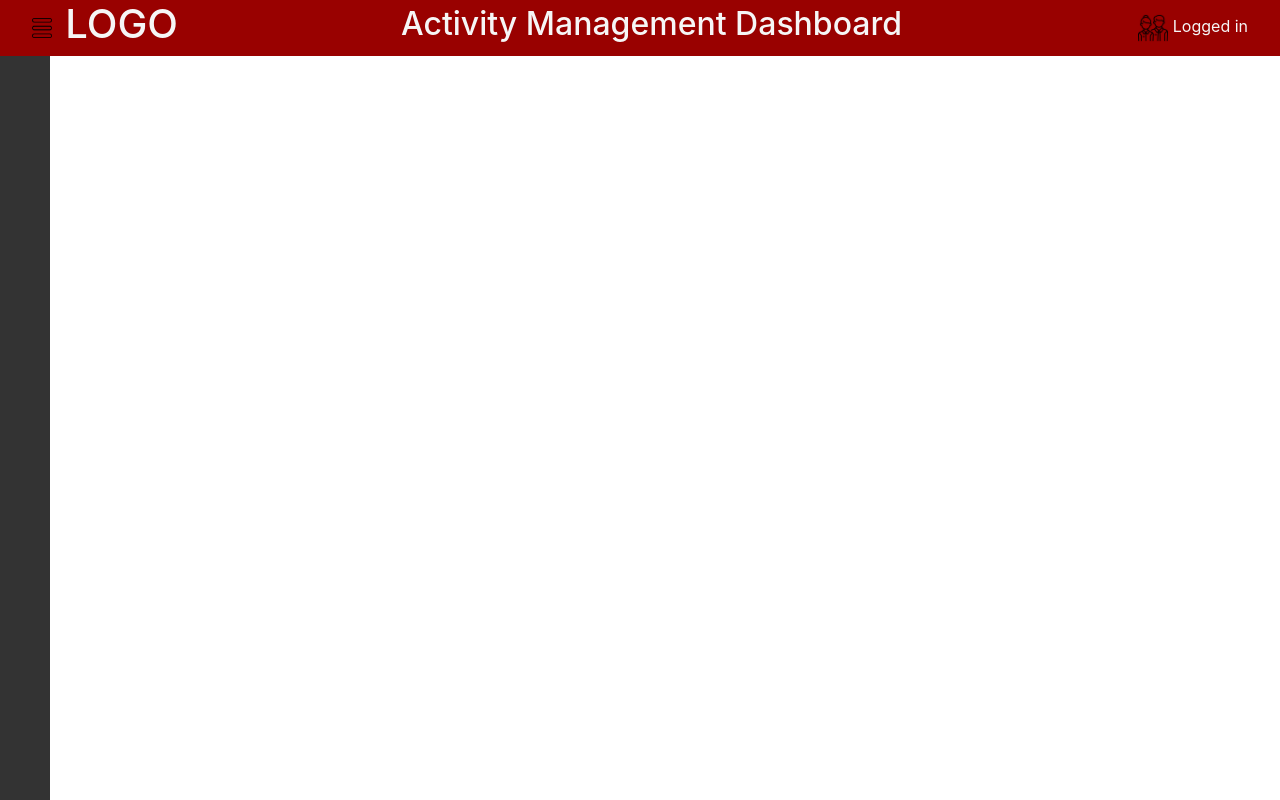
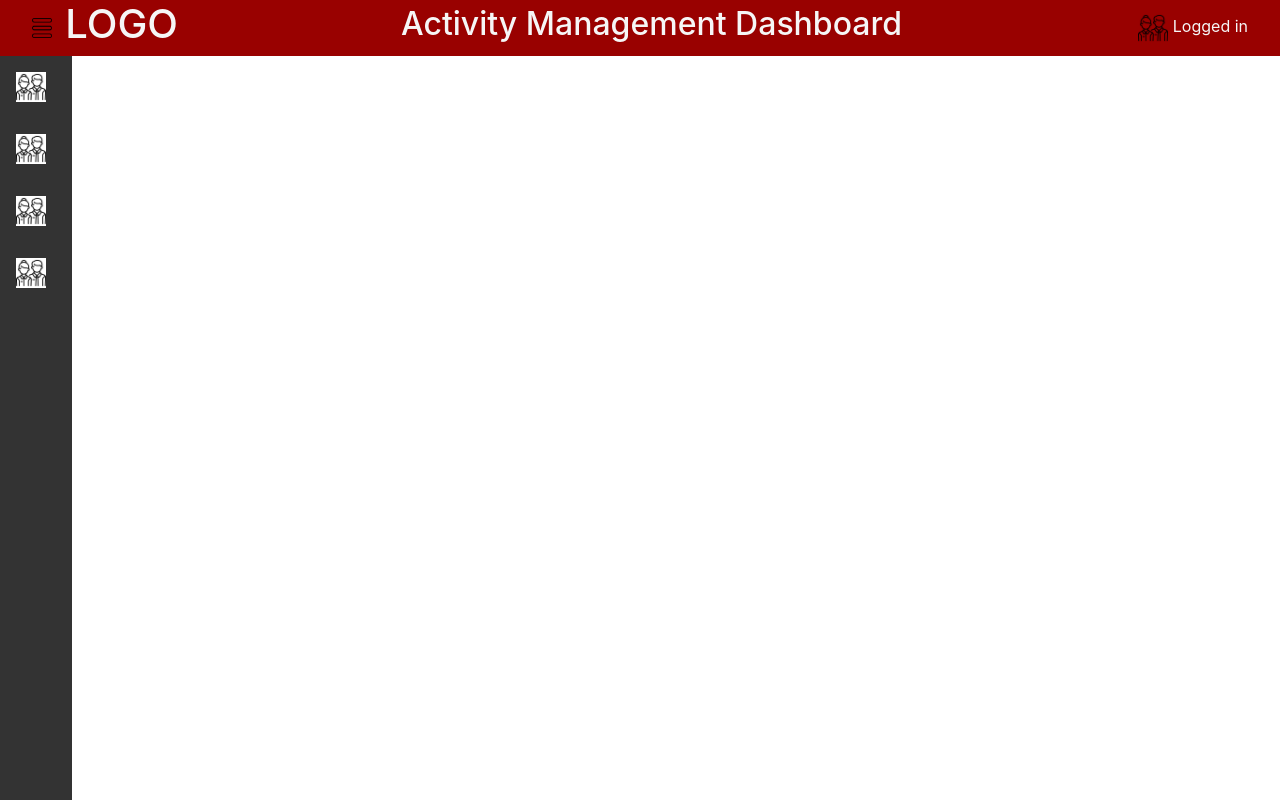
Before and after one commit to priyanshujain7/Activity-Management-Dashboard, a React (Create React App) app: page /dashboard in a window 1280 px wide. Built offline with nearby package versions, Linux system fonts and the light colour scheme; the HTML template or start-up script is replaced by a standard one.

Commit message:
left menu data dd-view

```diff
--- a/src/components/LeftMenu/index.jsx
+++ b/src/components/LeftMenu/index.jsx
@@ -1,8 +1,36 @@
 import React from "react";
 import "../LeftMenu/styles.scss";
+import employees from "../../assets/images/employees.png";
 
 const LeftMenu = () => {
-  return <div className="left-menu"></div>;
+  return (
+    <div className="left-menu">
+      <a className="link-prop" href="www.google.com">
+        <div className="label-group">
+          <img src={employees} alt="Link" />
+          <span className="label-text">Google</span>
+        </div>
+      </a>
+      <a className="link-prop" href="www.google.com">
+        <div className="label-group">
+          <img src={employees} alt="Link" />
+          <span className="label-text">Gemini Solutions</span>
+        </div>
+      </a>
+      <a className="link-prop" href="www.google.com">
+        <div className="label-group">
+          <img src={employees} alt="Link" />
+          <span className="label-text">Amazon</span>
+        </div>
+      </a>
+      <a className="link-prop" href="www.google.com">
+        <div className="label-group">
+          <img src={employees} alt="Link" />
+          <span className="label-text">GLA University</span>
+        </div>
+      </a>
+    </div>
+  );
 };
 
 export default LeftMenu;
--- a/src/components/LeftMenu/styles.scss
+++ b/src/components/LeftMenu/styles.scss
@@ -3,11 +3,47 @@
 .left-menu {
   height: 100%;
   background-color: $jet;
-  width: 50px;
+  width: 72px;
   position: fixed;
-  transition: 0.5s;
+  transition: width 0.5s;
+
+  .link-prop {
+    text-decoration: none;
+
+    .label-group {
+      display: flex;
+
+      img {
+        background-color: $white;
+        height: 30px;
+        width: 30px;
+        margin: 1rem;
+      }
+
+      .label-text {
+        display: none;
+        color: $platinum;
+        margin: 1rem;
+        white-space: nowrap;
+      }
+
+      &:hover {
+        background-color: $grey;
+      }
+    }
+  }
 
   &:hover {
     width: 250px;
+
+    .link-prop .label-group .label-text {
+      display: block;
+    }
   }
 }
+
+@media screen and (max-width: 576px) {
+  .left-menu {
+    display: none;
+  }
+}
```
Also changed, not shown: src/assets/images/google.png (added).
